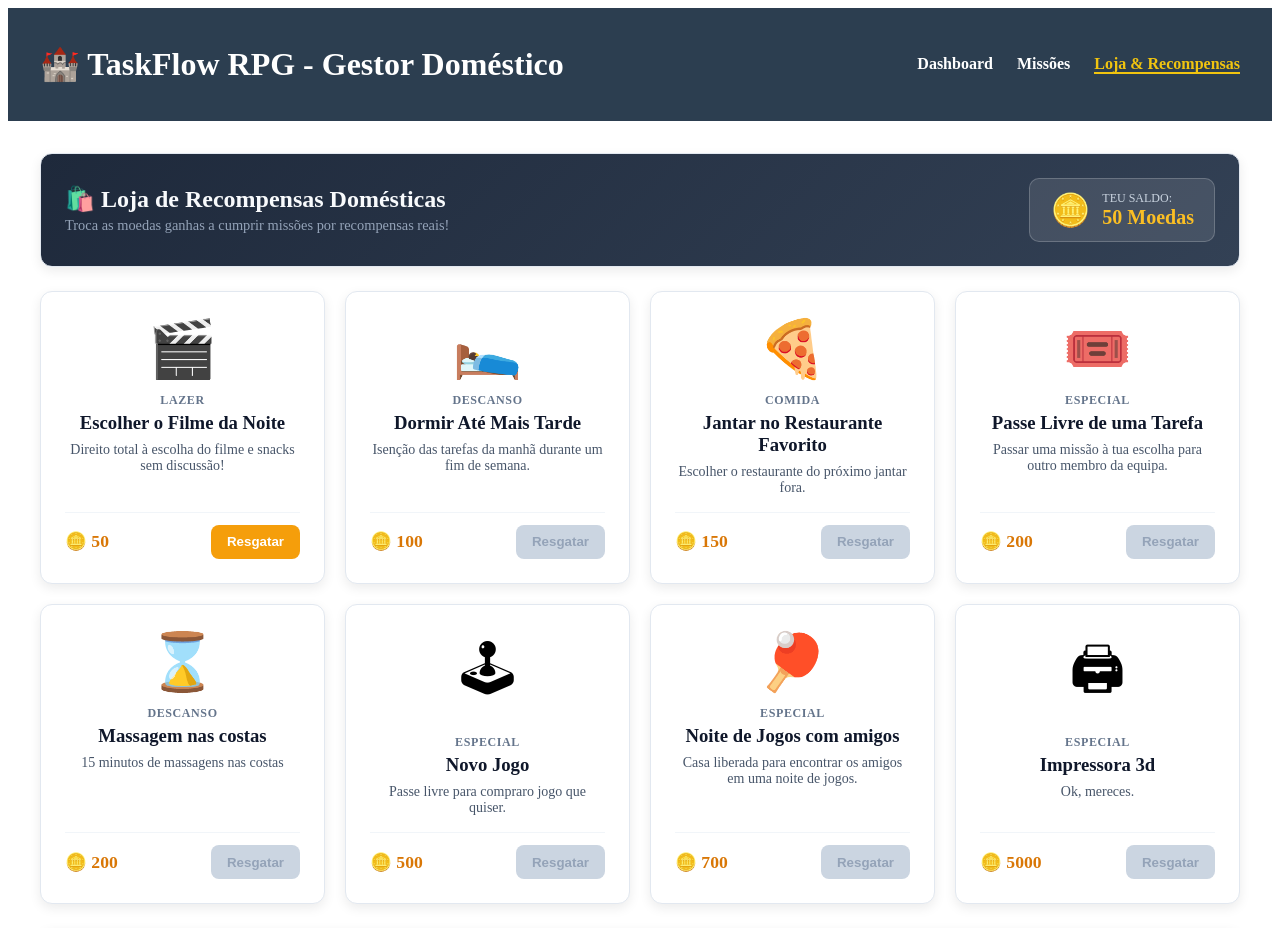
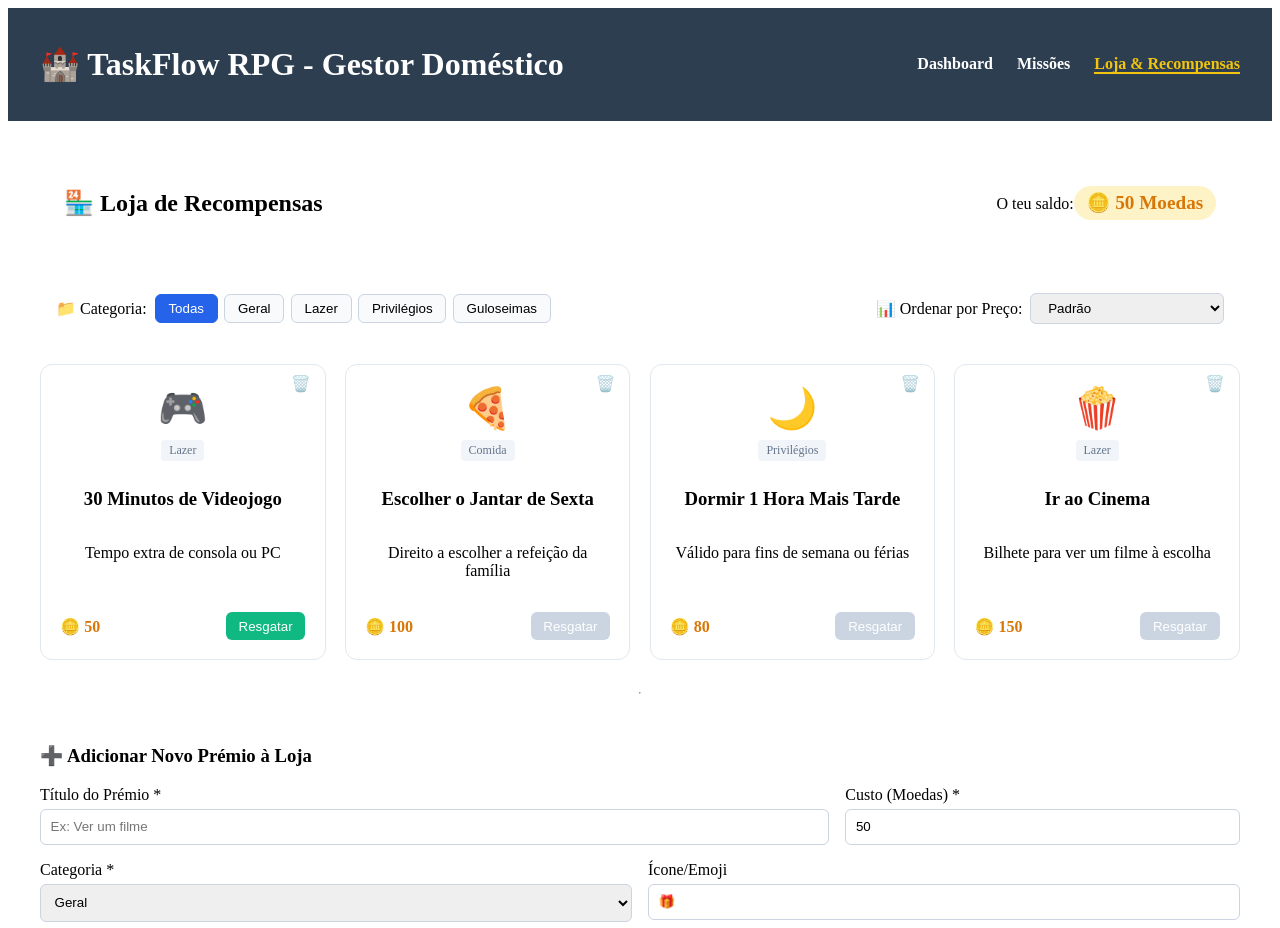
Before and after one commit to ellenrfs10/taskflow-rpg, an Angular app: page /shop in a window 1280 px wide. Shown: the top 928 px of the page. Built offline with nearby package versions, Linux system fonts and the light colour scheme.

Commit message:
ajuste loja

```diff
--- a/src/app/pages/shop/shop.component.css
+++ b/src/app/pages/shop/shop.component.css
@@ -4,161 +4,150 @@
   gap: 1.5rem;
 }
 
-.card {
-  background: #ffffff;
+.shop-header {
+  display: flex;
+  justify-content: space-between;
+  align-items: center;
+  padding: 1rem 1.5rem;
+  background: white;
   border-radius: 12px;
-  padding: 1.5rem;
-  box-shadow: 0 4px 12px rgba(0, 0, 0, 0.08);
-  border: 1px solid #e2e8f0;
 }
 
-/* Header & Carteira */
-.shop-header {
+.coins-badge {
+  font-size: 1.2rem;
+  color: #d97706;
+  background: #fef3c7;
+  padding: 0.4rem 0.8rem;
+  border-radius: 20px;
+}
+
+.controls-bar {
   display: flex;
   justify-content: space-between;
   align-items: center;
   flex-wrap: wrap;
   gap: 1rem;
-  background: linear-gradient(135deg, #1e293b, #334155);
-  color: white;
+  padding: 1rem;
+  background: white;
+  border-radius: 10px;
 }
 
-.shop-title h2 {
-  margin: 0 0 0.25rem 0;
-  color: #f8fafc;
+.filter-group {
+  display: flex;
+  align-items: center;
+  gap: 0.5rem;
 }
 
-.shop-title p {
-  margin: 0;
-  color: #94a3b8;
-  font-size: 0.9rem;
+.btn-group {
+  display: flex;
+  gap: 0.4rem;
 }
 
-.wallet-badge {
-  display: flex;
-  align-items: center;
-  gap: 0.75rem;
-  background: rgba(255, 255, 255, 0.1);
-  padding: 0.75rem 1.25rem;
-  border-radius: 10px;
-  border: 1px solid rgba(255, 255, 255, 0.2);
+.btn-filter {
+  padding: 0.4rem 0.8rem;
+  border: 1px solid #cbd5e1;
+  background: #f8fafc;
+  border-radius: 6px;
+  cursor: pointer;
 }
 
-.coin-icon {
-  font-size: 2rem;
+.btn-filter.active {
+  background: #2563eb;
+  color: white;
+  border-color: #2563eb;
 }
 
-.wallet-info {
-  display: flex;
-  flex-direction: column;
+.select-sort {
+  padding: 0.4rem 0.8rem;
+  border-radius: 6px;
+  border: 1px solid #cbd5e1;
 }
 
-.wallet-label {
-  font-size: 0.75rem;
-  color: #cbd5e1;
-  text-transform: uppercase;
-}
-
-.wallet-amount {
-  font-size: 1.25rem;
-  font-weight: bold;
-  color: #fbbf24;
-}
-
-/* Alertas */
-.alert {
-  padding: 0.85rem 1.2rem;
-  border-radius: 8px;
-  font-weight: 600;
-}
-
-.alert-success {
-  background: #dcfce7;
-  color: #15803d;
-  border: 1px solid #86efac;
-}
-
-.alert-danger {
-  background: #fee2e2;
-  color: #b91c1c;
-  border: 1px solid #fca5a5;
-}
-
-/* Grelha de Recompensas */
 .rewards-grid {
   display: grid;
-  grid-template-columns: repeat(auto-fill, minmax(260px, 1fr));
-  gap: 1.25rem;
+  grid-template-columns: repeat(auto-fill, minmax(240px, 1fr));
+  gap: 1.2rem;
 }
 
 .reward-card {
+  position: relative;
+  background: white;
+  padding: 1.2rem;
+  border-radius: 12px;
   display: flex;
   flex-direction: column;
-  justify-content: space-between;
+  align-items: center;
   text-align: center;
-  transition: transform 0.2s ease, box-shadow 0.2s ease;
+  border: 1px solid #e2e8f0;
 }
 
-.reward-card:hover {
-  transform: translateY(-4px);
-  box-shadow: 0 8px 20px rgba(0, 0, 0, 0.12);
+.btn-delete {
+  position: absolute;
+  top: 8px;
+  right: 8px;
+  border: none;
+  background: transparent;
+  cursor: pointer;
+  font-size: 1rem;
+  opacity: 0.6;
+}
+
+.btn-delete:hover {
+  opacity: 1;
 }
 
 .reward-icon {
-  font-size: 3.5rem;
+  font-size: 2.5rem;
   margin-bottom: 0.5rem;
 }
 
-.reward-category {
+.category-tag {
   font-size: 0.75rem;
-  font-weight: bold;
+  background: #f1f5f9;
   color: #64748b;
-  text-transform: uppercase;
-  letter-spacing: 0.05em;
-}
-
-.reward-content h3 {
-  margin: 0.25rem 0 0.5rem 0;
-  color: #0f172a;
-}
-
-.reward-content p {
-  font-size: 0.875rem;
-  color: #475569;
-  margin: 0 0 1rem 0;
+  padding: 0.2rem 0.5rem;
+  border-radius: 4px;
+  margin-bottom: 0.5rem;
 }
 
 .reward-footer {
+  width: 100%;
   display: flex;
   justify-content: space-between;
   align-items: center;
-  border-top: 1px solid #f1f5f9;
-  padding-top: 0.75rem;
   margin-top: auto;
+  padding-top: 1rem;
 }
 
-.reward-cost {
+.cost-tag {
   font-weight: bold;
   color: #d97706;
-  font-size: 1.1rem;
 }
 
-/* Formulário */
-.create-reward-card h3 {
-  margin-top: 0;
-  color: #0f172a;
+.btn-buy {
+  background: #10b981;
+  color: white;
+  border: none;
+  padding: 0.4rem 0.8rem;
+  border-radius: 6px;
+  cursor: pointer;
+}
+
+.btn-buy:disabled {
+  background: #cbd5e1;
+  cursor: not-allowed;
 }
 
 .reward-form {
   display: flex;
   flex-direction: column;
   gap: 1rem;
+  margin-top: 1rem;
 }
 
 .form-row {
   display: flex;
   gap: 1rem;
-  flex-wrap: wrap;
 }
 
 .flex-1 { flex: 1; }
@@ -167,57 +156,21 @@
 .form-group {
   display: flex;
   flex-direction: column;
-  gap: 0.4rem;
+  gap: 0.3rem;
 }
 
-.form-group label {
-  font-size: 0.85rem;
-  font-weight: 600;
-  color: #475569;
-}
-
-.form-group input {
-  padding: 0.6rem 0.8rem;
+.form-group input, .form-group select {
+  padding: 0.6rem;
   border-radius: 6px;
   border: 1px solid #cbd5e1;
-  font-size: 0.95rem;
-}
-
-/* Botões */
-.btn {
-  padding: 0.6rem 1rem;
-  border-radius: 8px;
-  border: none;
-  font-weight: 600;
-  cursor: pointer;
-  transition: background 0.2s;
-}
-
-.btn-buy {
-  background: #f59e0b;
-  color: white;
-}
-
-.btn-buy:hover:not(:disabled) {
-  background: #d97706;
-}
-
-.btn-buy:disabled {
-  background: #cbd5e1;
-  color: #94a3b8;
-  cursor: not-allowed;
 }
 
 .btn-primary {
   background: #2563eb;
   color: white;
+  border: none;
+  padding: 0.6rem 1.2rem;
+  border-radius: 6px;
+  cursor: pointer;
+  font-weight: bold;
 }
-
-.btn-primary:hover:not(:disabled) {
-  background: #1d4ed8;
-}
-
-.btn-primary:disabled {
-  background: #cbd5e1;
-  cursor: not-allowed;
-}
--- a/src/app/pages/shop/shop.component.html
+++ b/src/app/pages/shop/shop.component.html
@@ -1,106 +1,109 @@
 <div class="shop-container">
-  <!-- Cabeçalho da Loja e Saldo -->
+  <!-- Saldo Atual -->
   <header class="shop-header card">
-    <div class="shop-title">
-      <h2>🛍️ Loja de Recompensas Domésticas</h2>
-      <p>Troca as moedas ganhas a cumprir missões por recompensas reais!</p>
-    </div>
-
-    <div class="wallet-badge" *ngIf="userProfile() as user">
-      <span class="coin-icon">🪙</span>
-      <div class="wallet-info">
-        <span class="wallet-label">Teu Saldo:</span>
-        <span class="wallet-amount">{{ user.coins }} Moedas</span>
-      </div>
+    <h2>🏪 Loja de Recompensas</h2>
+    <div class="user-balance">
+      <span>O teu saldo:</span>
+      <strong class="coins-badge">🪙 {{ user().coins }} Moedas</strong>
     </div>
   </header>
 
-  <!-- Mensagens de Feedback -->
-  <div *ngIf="purchaseSuccessMessage" class="alert alert-success">
-    {{ purchaseSuccessMessage }}
-  </div>
-  <div *ngIf="purchaseErrorMessage" class="alert alert-danger">
-    {{ purchaseErrorMessage }}
-  </div>
+  <!-- Filtros e Ordenação -->
+  <section class="controls-bar card">
+    <div class="filter-group">
+      <label>📁 Categoria:</label>
+      <div class="btn-group">
+        <button
+          *ngFor="let cat of categories"
+          (click)="filterByCategory(cat)"
+          [class.active]="selectedCategory() === cat"
+          class="btn-filter"
+        >
+          {{ cat }}
+        </button>
+      </div>
+    </div>
 
-  <!-- Catálogo de Recompensas -->
+    <div class="filter-group">
+      <label>📊 Ordenar por Preço:</label>
+      <select [value]="sortByPrice()" (change)="setSortOrder($any($event.target).value)" class="select-sort">
+        <option value="none">Padrão</option>
+        <option value="asc">Mais barato ➔ Mais caro</option>
+        <option value="desc">Mais caro ➔ Mais barato</option>
+      </select>
+    </div>
+  </section>
+
+  <!-- Grelha de Prêmios -->
   <section class="rewards-grid">
-    <div *ngFor="let reward of rewards" class="card reward-card">
-      <div class="reward-icon">{{ reward.icon }}</div>
+    <div *ngFor="let reward of filteredRewards()" class="reward-card card">
+      <button class="btn-delete" (click)="removeReward(reward.id)" title="Eliminar Prémio">🗑️</button>
 
-      <div class="reward-content">
-        <span class="reward-category">{{ reward.category | titlecase }}</span>
-        <h3>{{ reward.title }}</h3>
-        <p>{{ reward.description }}</p>
-      </div>
+      <div class="reward-icon">{{ reward.icon || '🎁' }}</div>
+      <span class="category-tag">{{ reward.category }}</span>
+
+      <h3>{{ reward.title }}</h3>
+      <p>{{ reward.description }}</p>
 
       <div class="reward-footer">
-        <span class="reward-cost">🪙 {{ reward.cost }}</span>
+        <span class="cost-tag">🪙 {{ reward.cost }}</span>
         <button
+          class="btn btn-buy"
+          [disabled]="user().coins < reward.cost"
           (click)="buyReward(reward)"
-          class="btn btn-buy"
-          [disabled]="userProfile().coins < reward.cost"
         >
           Resgatar
         </button>
       </div>
     </div>
+
+    <p *ngIf="filteredRewards().length === 0" class="no-items">
+      Nenhum prémio encontrado nesta categoria.
+    </p>
   </section>
 
-  <!-- Formuário para Adicionar Recompensa Customizada -->
-  <section class="card create-reward-card">
-    <h3>✨ Criar Nova Recompensa na Loja</h3>
-    <form (ngSubmit)="addCustomReward()" class="reward-form">
+  <hr class="divider" />
+
+  <!-- Formulário para Criar Novo Prémio -->
+  <section class="add-reward-section card">
+    <h3>➕ Adicionar Novo Prémio à Loja</h3>
+    <form [formGroup]="rewardForm" (ngSubmit)="addReward()" class="reward-form">
       <div class="form-row">
         <div class="form-group flex-2">
-          <label for="title">Título da Recompensa:</label>
-          <input
-            type="text"
-            id="title"
-            [(ngModel)]="newRewardTitle"
-            name="title"
-            placeholder="Ex: Massagem nas costas de 15 min"
-            required
-          />
+          <label for="title">Título do Prémio *</label>
+          <input id="title" type="text" formControlName="title" placeholder="Ex: Ver um filme" />
         </div>
 
         <div class="form-group flex-1">
-          <label for="cost">Custo (Moedas):</label>
-          <input
-            type="number"
-            id="cost"
-            [(ngModel)]="newRewardCost"
-            name="cost"
-            min="1"
-            required
-          />
+          <label for="cost">Custo (Moedas) *</label>
+          <input id="cost" type="number" formControlName="cost" min="1" />
+        </div>
+      </div>
+
+      <div class="form-row">
+        <div class="form-group flex-1">
+          <label for="category">Categoria *</label>
+          <select id="category" formControlName="category">
+            <option value="Geral">Geral</option>
+            <option value="Lazer">Lazer</option>
+            <option value="Privilégios">Privilégios</option>
+            <option value="Guloseimas">Guloseimas</option>
+          </select>
         </div>
 
         <div class="form-group flex-1">
-          <label for="icon">Ícone (Emoji):</label>
-          <input
-            type="text"
-            id="icon"
-            [(ngModel)]="newRewardIcon"
-            name="icon"
-            placeholder="💆‍♂️"
-          />
+          <label for="icon">Ícone/Emoji</label>
+          <input id="icon" type="text" formControlName="icon" placeholder="Ex: 🍿" />
         </div>
       </div>
 
       <div class="form-group">
-        <label for="description">Descrição:</label>
-        <input
-          type="text"
-          id="description"
-          [(ngModel)]="newRewardDescription"
-          name="description"
-          placeholder="Condições ou detalhes do resgate..."
-        />
+        <label for="description">Descrição</label>
+        <input id="description" type="text" formControlName="description" placeholder="Breve descrição da recompensa" />
       </div>
 
-      <button type="submit" class="btn btn-primary" [disabled]="!newRewardTitle.trim()">
-        ＋ Adicionar à Loja
+      <button type="submit" class="btn btn-primary" [disabled]="rewardForm.invalid">
+        Criar Prémio
       </button>
     </form>
   </section>
--- a/src/app/pages/shop/shop.component.ts
+++ b/src/app/pages/shop/shop.component.ts
@@ -1,140 +1,98 @@
-import { Component, inject } from '@angular/core';
+import { Component, inject, signal, computed } from '@angular/core';
 import { CommonModule } from '@angular/common';
-import { FormsModule } from '@angular/forms';
+import { ReactiveFormsModule, FormBuilder, FormGroup, Validators } from '@angular/forms';
+import { ShopService } from '../../services/shop.service';
 import { GamificationService } from '../../services/gamification.service';
-import { Reward } from '../../models/reward.model';
+import { Reward, RewardCategory } from '../../models/reward.model';
 
 @Component({
   selector: 'app-shop',
   standalone: true,
-  imports: [CommonModule, FormsModule],
+  imports: [CommonModule, ReactiveFormsModule],
   templateUrl: './shop.component.html',
   styleUrl: './shop.component.css'
 })
 export class ShopComponent {
+  private shopService = inject(ShopService);
   private gamificationService = inject(GamificationService);
+  private fb = inject(FormBuilder);
 
-  // Aceder ao perfil reativo do jogador via Signals
-  readonly userProfile = this.gamificationService.userProfile;
+  // Perfil ativo
+  readonly user = this.gamificationService.userProfile;
 
-  // Mensagens de feedback de compra
-  purchaseSuccessMessage = '';
-  purchaseErrorMessage = '';
+  // Filtros
+  selectedCategory = signal<string>('Todas');
+  sortByPrice = signal<'asc' | 'desc' | 'none'>('none');
 
-  // Lista padrão de recompensas disponíveis na loja
-  rewards: Reward[] = [
-    {
-      id: 1,
-      title: 'Escolher o Filme da Noite',
-      description: 'Direito total à escolha do filme e snacks sem discussão!',
-      cost: 50,
-      icon: '🎬',
-      category: 'lazer'
-    },
-    {
-      id: 2,
-      title: 'Dormir Até Mais Tarde',
-      description: 'Isenção das tarefas da manhã durante um fim de semana.',
-      cost: 100,
-      icon: '🛌',
-      category: 'descanso'
-    },
-    {
-      id: 3,
-      title: 'Jantar no Restaurante Favorito',
-      description: 'Escolher o restaurante do próximo jantar fora.',
-      cost: 150,
-      icon: '🍕',
-      category: 'comida'
-    },
-    {
-      id: 4,
-      title: 'Passe Livre de uma Tarefa',
-      description: 'Passar uma missão à tua escolha para outro membro da equipa.',
-      cost: 200,
-      icon: '🎟️',
-      category: 'especial'
-    },
-    {
-      id: 5,
-      title: 'Massagem nas costas',
-      description: '15 minutos de massagens nas costas',
-      cost: 200,
-      icon: '⌛️',
-      category: 'descanso'
-    },
-      {
-      id: 6,
-      title: 'Novo Jogo',
-      description: 'Passe livre para compraro jogo que quiser.',
-      cost: 500,
-        icon: '🕹',
-      category: 'especial'
-    },
-    {
-      id: 7,
-      title: 'Noite de Jogos com amigos',
-      description: 'Casa liberada para encontrar os amigos em uma noite de jogos.',
-      cost: 700,
-      icon: '🏓',
-      category: 'especial'
-    },
-    {
-      id: 8,
-      title: 'Impressora 3d',
-      description: 'Ok, mereces.',
-      cost: 5000,
-      icon: '🖨',
-      category: 'especial'
-    },
+  categories: string[] = ['Todas', 'Geral', 'Lazer', 'Privilégios', 'Guloseimas'];
 
-  ];
+  // Formulário Reativo para criar novo prémio
+  rewardForm: FormGroup = this.fb.group({
+    title: ['', [Validators.required, Validators.minLength(3)]],
+    description: [''],
+    cost: [50, [Validators.required, Validators.min(1)]],
+    icon: ['🎁', Validators.required],
+    category: ['Geral' as RewardCategory, Validators.required]
+  });
 
-  // Formulário para criar nova recompensa personalizada
-  newRewardTitle = '';
-  newRewardDescription = '';
-  newRewardCost = 50;
-  newRewardIcon = '🎁';
+  // Lista reativa filtrada e ordenada
+  filteredRewards = computed(() => {
+    let list = [...this.shopService.rewards()];
 
-  // Comprar Recompensa
+    // 1. Filtrar por Categoria
+    const category = this.selectedCategory();
+    if (category !== 'Todas') {
+      list = list.filter(r => r.category === category);
+    }
+
+    // 2. Ordenar por Preço
+    const order = this.sortByPrice();
+    if (order === 'asc') {
+      list.sort((a, b) => a.cost - b.cost); // Do mais barato ao mais caro
+    } else if (order === 'desc') {
+      list.sort((a, b) => b.cost - a.cost); // Do mais caro ao mais barato
+    }
+
+    return list;
+  });
+
+  // Métodos de Controlo dos Filtros
+  filterByCategory(cat: string) {
+    this.selectedCategory.set(cat);
+  }
+
+  setSortOrder(order: 'asc' | 'desc' | 'none') {
+    this.sortByPrice.set(order);
+  }
+
+  // Ações de Comprar, Adicionar e Eliminar
   buyReward(reward: Reward) {
-    this.clearMessages();
-
-    const success = this.gamificationService.spendCoins(reward.cost);
-
-    if (success) {
-      this.purchaseSuccessMessage = `🎉 Parabéns! Resgataste "${reward.title}" por ${reward.cost} moedas!`;
+    if (this.user().coins >= reward.cost) {
+      const success = this.gamificationService.spendCoins(reward.cost);
+      if (success) {
+        alert(`🎉 Parabéns! Resgataste "${reward.title}"!`);
+      }
     } else {
-      this.purchaseErrorMessage = `❌ Moedas insuficientes! Precisas de mais ${reward.cost - this.userProfile().coins} moedas.`;
+      alert('❌ Moedas insuficientes para resgatar este prémio!');
     }
   }
 
-  // Adicionar Recompensa Personalizada
-  addCustomReward() {
-    if (!this.newRewardTitle.trim() || this.newRewardCost <= 0) return;
+  addReward() {
+    if (this.rewardForm.invalid) return;
 
-    const newReward: Reward = {
-      id: Date.now(),
-      title: this.newRewardTitle,
-      description: this.newRewardDescription || 'Recompensa personalizada criada pela equipa.',
-      cost: this.newRewardCost,
-      icon: this.newRewardIcon || '🎁',
-      category: 'especial'
-    };
-
-    this.rewards.push(newReward);
-    this.resetForm();
+    this.shopService.addReward(this.rewardForm.value);
+    this.rewardForm.reset({
+      title: '',
+      description: '',
+      cost: 50,
+      icon: '🎁',
+      category: 'Geral'
+    });
   }
 
-  private resetForm() {
-    this.newRewardTitle = '';
-    this.newRewardDescription = '';
-    this.newRewardCost = 50;
-    this.newRewardIcon = '🎁';
-  }
-
-  private clearMessages() {
-    this.purchaseSuccessMessage = '';
-    this.purchaseErrorMessage = '';
+  removeReward(id: string) {
+    if (confirm('Tem a certeza que deseja eliminar este prémio da loja?')) {
+      this.shopService.deleteReward(id);
+    }
   }
 }
--- /dev/null
+++ b/src/app/services/shop.service.ts
@@ -0,0 +1,80 @@
+import { Injectable, signal, PLATFORM_ID, inject } from '@angular/core';
+import { isPlatformBrowser } from '@angular/common';
+import { Reward, RewardCategory } from '../models/reward.model';
+
+@Injectable({
+    providedIn: 'root'
+})
+export class ShopService {
+    private platformId = inject(PLATFORM_ID);
+    private readonly STORAGE_KEY = 'taskflow_shop_rewards';
+
+    private initialRewards: Reward[] = [
+        {
+            id: '1',
+            title: '30 Minutos de Videojogo',
+            description: 'Tempo extra de consola ou PC',
+            cost: 50,
+            icon: '🎮',
+            category: 'Lazer'
+        },
+        {
+            id: '2',
+            title: 'Escolher o Jantar de Sexta',
+            description: 'Direito a escolher a refeição da família',
+            cost: 100,
+            icon: '🍕',
+            category: 'Comida'
+        },
+        {
+            id: '3',
+            title: 'Dormir 1 Hora Mais Tarde',
+            description: 'Válido para fins de semana ou férias',
+            cost: 80,
+            icon: '🌙',
+            category: 'Privilégios'
+        },
+        {
+            id: '4',
+            title: 'Ir ao Cinema',
+            description: 'Bilhete para ver um filme à escolha',
+            cost: 150,
+            icon: '🍿',
+            category: 'Lazer'
+        }
+    ];
+
+    readonly rewards = signal<Reward[]>(this.loadRewards());
+
+    private loadRewards(): Reward[] {
+        if (isPlatformBrowser(this.platformId)) {
+            const saved = localStorage.getItem(this.STORAGE_KEY);
+            return saved ? JSON.parse(saved) : this.initialRewards;
+        }
+        return this.initialRewards;
+    }
+
+    private saveToStorage(rewards: Reward[]) {
+        if (isPlatformBrowser(this.platformId)) {
+            localStorage.setItem(this.STORAGE_KEY, JSON.stringify(rewards));
+        }
+    }
+
+    // Adicionar novo prémio
+    addReward(reward: Omit<Reward, 'id'>) {
+        const newReward: Reward = {
+            ...reward,
+            id: Date.now().toString()
+        };
+        const updated = [...this.rewards(), newReward];
+        this.rewards.set(updated);
+        this.saveToStorage(updated);
+    }
+
+    // Eliminar um prémio
+    deleteReward(id: string) {
+        const updated = this.rewards().filter(r => r.id !== id);
+        this.rewards.set(updated);
+        this.saveToStorage(updated);
+    }
+}
```
Also changed, not shown: src/app/models/reward.model.ts (+6 -3 lines).
